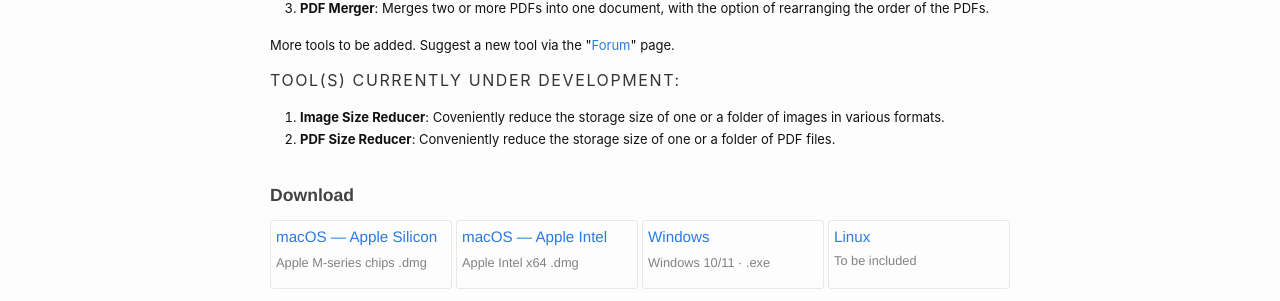
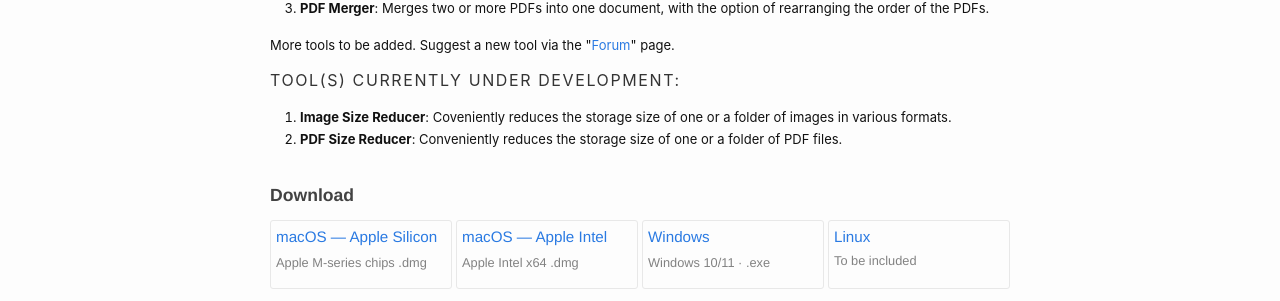
Before and after one commit to zzou21/BasicToolsWeb, a Jekyll site: the page built from index.html, in a window 1280 px wide. Shown: the part 421-722 px from the top of the page. Built offline with Jekyll 4.4.1, drawn with Linux system fonts in a browser that asks for light colours.

Commit message:
text correction

```diff
--- a/index.html
+++ b/index.html
@@ -25,8 +25,8 @@ An open-source and minimum-computing suite of everyday computer utilities that r
 <p class="label">Tool(s) Currently Under Development:</p>
 <p class="body">
   <ol class="body">
-    <li><b>Image Size Reducer</b>: Coveniently reduce the storage size of one or a folder of images in various formats.</li>
-    <li><b>PDF Size Reducer</b>: Conveniently reduce the storage size of one or a folder of PDF files.
+    <li><b>Image Size Reducer</b>: Coveniently reduces the storage size of one or a folder of images in various formats.</li>
+    <li><b>PDF Size Reducer</b>: Conveniently reduces the storage size of one or a folder of PDF files.
   </ol>
 </p>
 
```
